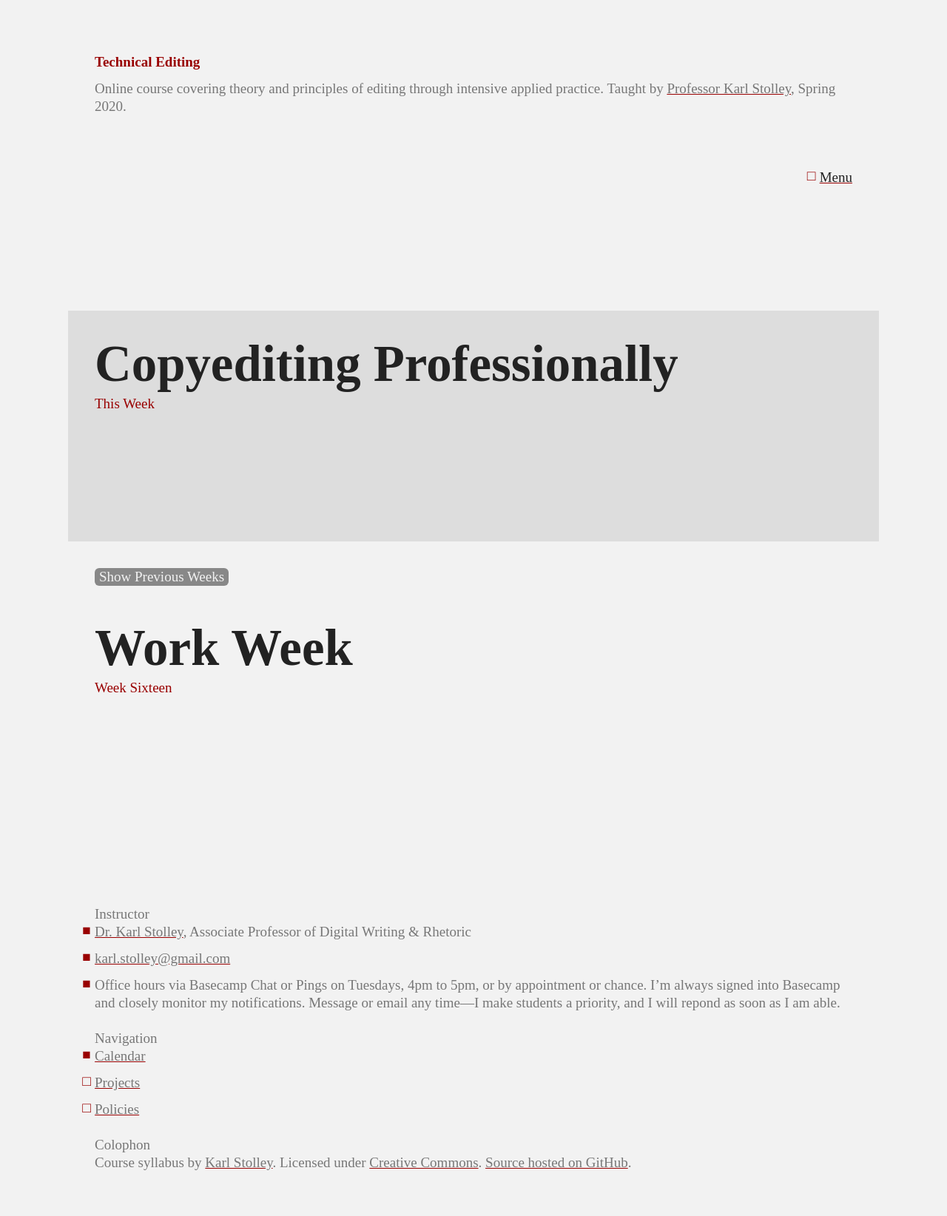
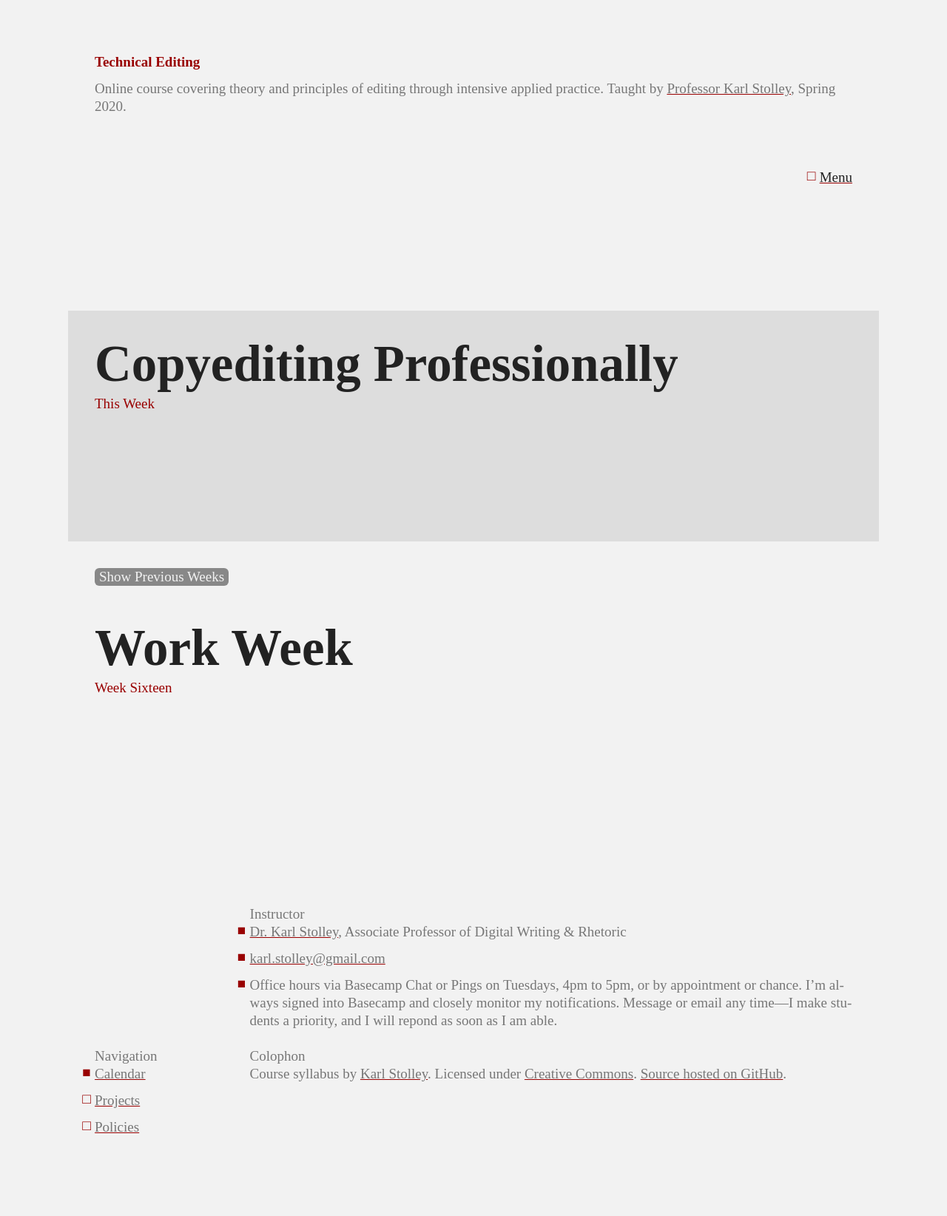
Before and after one commit to karlstolley/jekyll-theme-course, a Jekyll site: the page built from index.md, in a window 1280 px wide. Shown: the whole page at 74% size. Built offline with Jekyll 4.4.1, drawn with Linux system fonts in a browser that asks for light colours; some web fonts are replaced; after the commit the page ends 1596 px from its top, so only the background shows below that.

Commit message:
Improve handling of #instructor and #footer

```diff
--- a/_sass/_typography.scss
+++ b/_sass/_typography.scss
@@ -255,7 +255,9 @@ h3 {
 @media screen and (min-width: 43.125em) {
   .policy,
   .project,
-  .week {
+  .week,
+  #instructor,
+  #footer {
     display: grid;
     grid-template-columns: repeat(5,1fr);
     grid-column-gap: $base-line;
@@ -308,6 +310,19 @@ h3 {
   .project .preview {
     grid-column: 1 / 6;
   }
+  #instructor header {
+    grid-column: 2 / 6;
+  }
+  #instructor ul {
+    grid-column: 2 / 6;
+  }
+  #footer #full-nav {
+    grid-column: 1 / 2;
+  }
+  #footer #colophon {
+    grid-column: 2 / 6;
+  }
+
 }
 
 /* ~ 855px */
```
